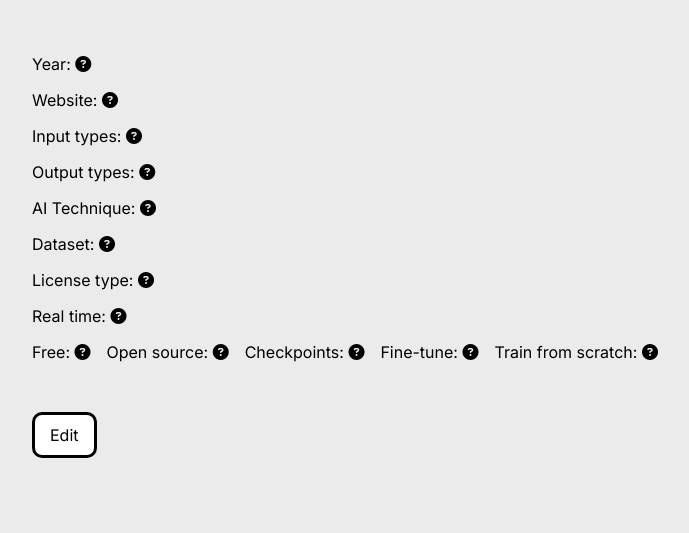
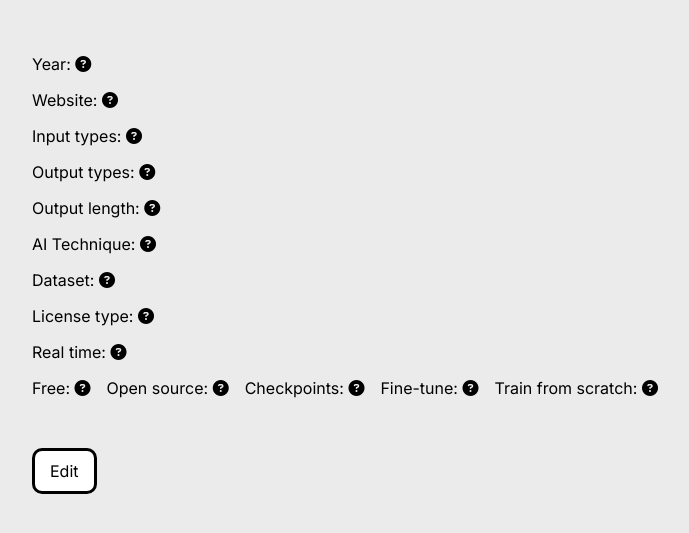
Before and after one commit to Music-RAI/model-explorer, a Django app: template genmodels/templates/genmodels/detail.html in a window 1280 px wide. Shown: the part 171-704 px from the top of the page, without its empty margins (148-837 px from the left). Run offline with Django 4.2, Linux system fonts and the light colour scheme; the template is opened without the code that fills it, so the values that code supplies are empty; some libraries are stand-ins or nearby versions.

Commit message:
Tweak the model fields

```diff
--- a/genmodels/forms.py
+++ b/genmodels/forms.py
@@ -13,6 +13,7 @@ class MLModelForm(BaseModeratedObjectForm):
             "website",
             "input_types",
             "output_types",
+            "output_length",
             "technology",
             "dataset",
             "license_type",
--- a/genmodels/templates/genmodels/model_info.html
+++ b/genmodels/templates/genmodels/model_info.html
@@ -27,6 +27,13 @@
     {% for output_type in model.output_types.all %}
       <span class="rel">{{ output_type.name }}</span>
     {% endfor %}
+  {% else %}
+    <i class="fa-solid fa-circle-question"></i>
+  {% endif %}
+</p>
+<p>Output length:
+  {% if model.output_length %}
+    {{ model.output_length }}
   {% else %}
     <i class="fa-solid fa-circle-question"></i>
   {% endif %}
```
Also changed, not shown: genmodels/models.py (+6 -7 lines).
